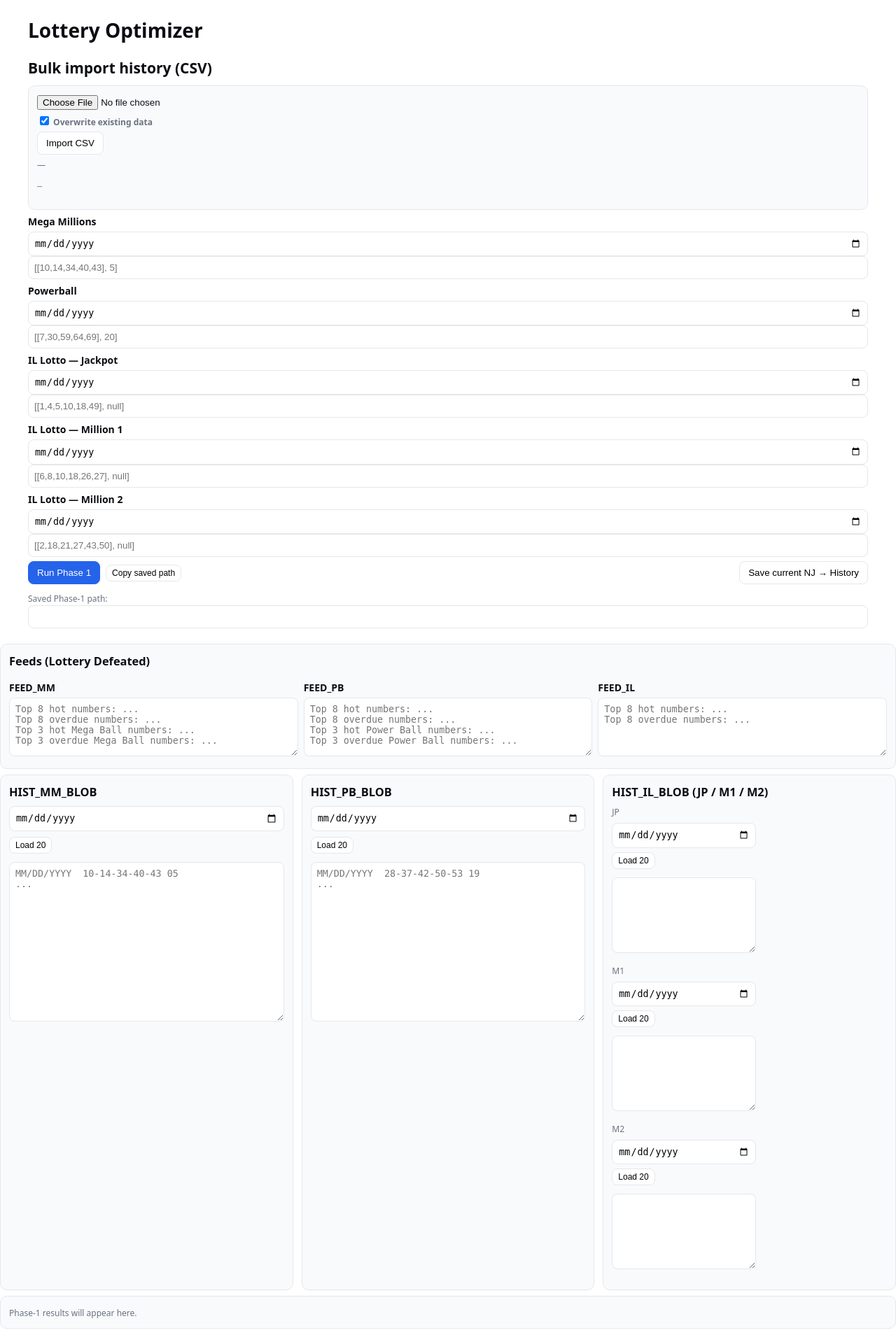
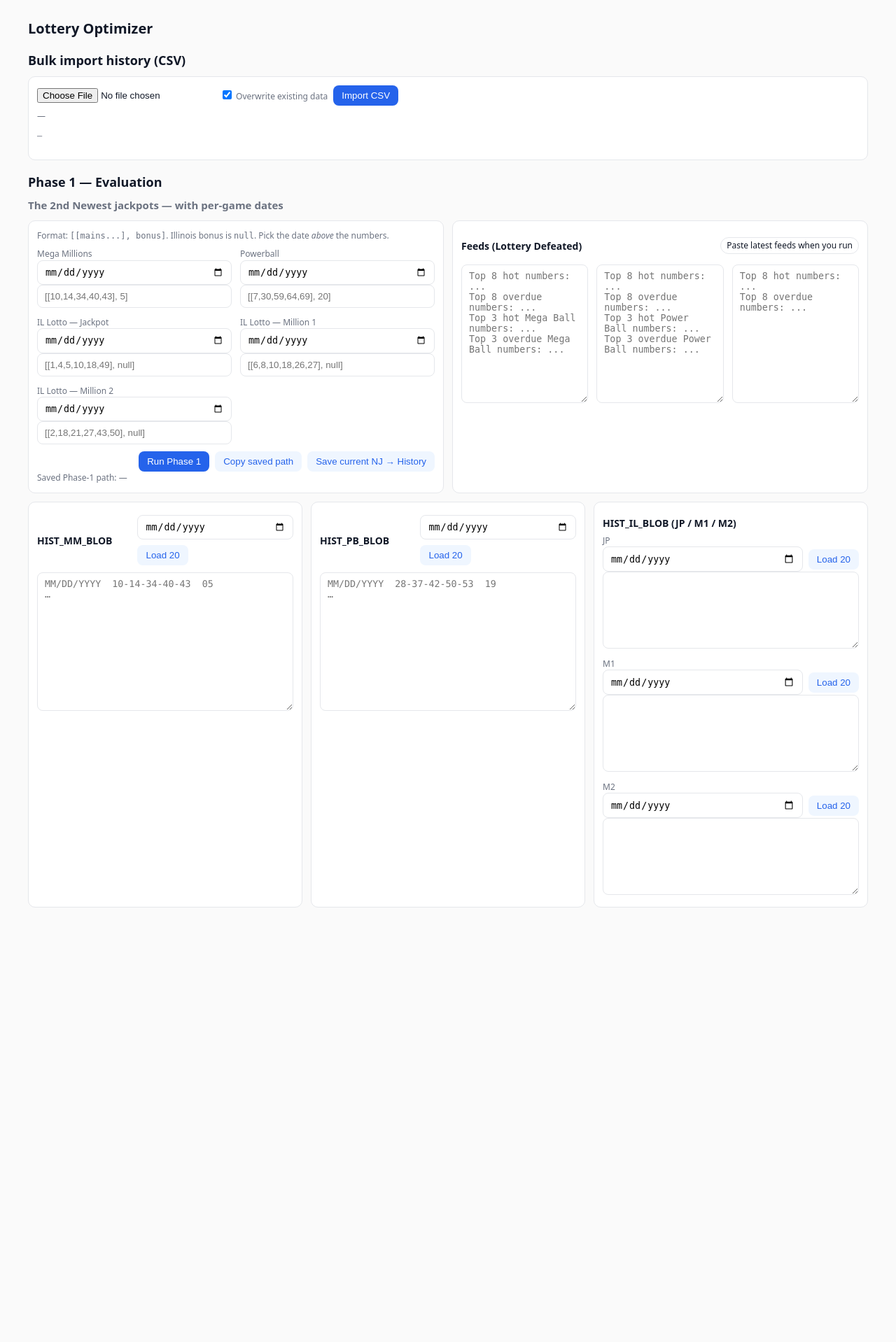
Before and after one commit to lettiehsu/lottery-optimizer, a Flask app: page / in a window 1280 px wide. Shown: the top 1918 px of the page at 70% size. After the commit the page ends 1297 px from the top, so only its background shows below. Run offline with Flask 3, Linux system fonts and the light colour scheme.

Commit message:
Update index.html

```diff
--- a/templates/index.html
+++ b/templates/index.html
@@ -1,208 +1,193 @@
-<!DOCTYPE html>
+<!doctype html>
 <html lang="en">
 <head>
-  <meta charset="utf-8"/>
-  <meta name="viewport" content="width=device-width,initial-scale=1"/>
+  <meta charset="utf-8" />
+  <meta name="viewport" content="width=device-width,initial-scale=1" />
   <title>Lottery Optimizer</title>
+  <link rel="icon" href="data:," />
   <style>
-    :root{--bg:#fff;--fg:#0b0d12;--muted:#6b7280;--card:#f8fafc;--line:#e5e7eb;--accent:#2563eb}
-    html,body{background:var(--bg);color:var(--fg);font:14px/1.5 system-ui,Segoe UI,Roboto,Helvetica,Arial,sans-serif;margin:0}
-    .wrap{max-width:1200px;margin:0 auto;padding:22px}
-    h1{margin:0 0 6px} h2{margin:18px 0 8px} h3{margin:0 0 8px}
-    .row{display:grid;grid-template-columns:repeat(12,1fr);gap:12px}
-    .card{background:var(--card);border:1px solid var(--line);border-radius:10px;padding:12px}
-    .col-12{grid-column:span 12}.col-8{grid-column:span 8}.col-6{grid-column:span 6}.col-4{grid-column:span 4}
-    label{display:block;font-weight:600;margin:6px 0 4px}
-    input[type=text],input[type=date],textarea{width:100%;box-sizing:border-box;border:1px solid var(--line);border-radius:8px;padding:8px;background:#fff}
-    textarea{min-height:84px;resize:vertical}
-    .btn{appearance:none;border:1px solid var(--line);background:#fff;border-radius:8px;padding:8px 12px;cursor:pointer}
-    .btn.primary{background:var(--accent);color:#fff;border-color:var(--accent)}
-    .btn.small{padding:4px 8px;font-size:12px}
-    .muted{color:var(--muted);font-size:12px}
-    .mono{font-family:ui-monospace,SFMono-Regular,Menlo,Consolas,monospace}
-    .toolbar{display:flex;gap:8px;flex-wrap:wrap;align-items:center;margin:6px 0 12px}
+    :root {
+      --bg:#fafafa; --card:#fff; --muted:#6b7280; --text:#111827;
+      --border:#e5e7eb; --brand:#2563eb; --brand-ghost:#eff6ff;
+    }
+    html,body{margin:0;padding:0;background:var(--bg);color:var(--text);font:14px/1.45 system-ui, -apple-system, Segoe UI, Roboto, Helvetica, Arial, "Apple Color Emoji","Segoe UI Emoji";}
+    h1{font-size:20px;margin:12px 0 6px}
+    h2{font-size:18px;margin:18px 0 10px}
+    h3{font-size:15px;margin:6px 0 10px}
+    h4{font-size:14px;margin:8px 0 6px}
+    .wrap{max-width:1200px;margin:0 auto;padding:14px}
+    .muted{color:var(--muted)}
+    .small{font-size:12px}
+    .mono{font-family: ui-monospace, SFMono-Regular, Menlo, Monaco, Consolas, "Liberation Mono","Courier New",monospace}
+    .card{background:var(--card); border:1px solid var(--border); border-radius:10px; padding:12px}
+    .btn{background:var(--brand); color:#fff; border:0; border-radius:8px; padding:7px 12px; cursor:pointer}
+    .btn:disabled{opacity:.5;cursor:not-allowed}
+    .btn.ghost{background:var(--brand-ghost); color:var(--brand)}
+    input[type="text"], input[type="date"], textarea{
+      width:100%; box-sizing:border-box; padding:8px 10px; border:1px solid var(--border); border-radius:8px; background:#fff;
+    }
+    textarea{resize:vertical; min-height:110px}
+    .grid{display:grid; gap:12px}
+    .grid-2{grid-template-columns: repeat(2, minmax(0,1fr))}
+    .grid-3{grid-template-columns: repeat(3, minmax(0,1fr))}
+    .row{display:flex; gap:8px; flex-wrap:wrap; align-items:center}
+    .space{height:10px}
+    .section{margin-top:14px}
+    .right{justify-content:flex-end}
+    .pill{display:inline-block; padding:2px 8px; border:1px solid var(--border); border-radius:999px}
+    .tight textarea{min-height:80px}
+    .toolbar{display:flex; gap:8px; align-items:center; justify-content:space-between; margin:6px 0 10px}
+    .k{background:#f3f4f6; border:1px solid var(--border); border-radius:6px; padding:6px 8px}
   </style>
 </head>
 <body>
   <div class="wrap">
     <h1>Lottery Optimizer</h1>
 
-    <!-- PHASE 1 -->
+    <!-- =================== CSV Upload =================== -->
     <h2>Bulk import history (CSV)</h2>
     <div class="card">
       <form id="csv_form" enctype="multipart/form-data" onsubmit="return false;">
-        <input type="file" id="csv_file" name="file" accept=".csv,text/csv"/>
-        <label class="muted">
-          <input type="checkbox" id="overwrite" checked/> Overwrite existing data
-        </label>
+        <div class="row">
+          <input type="file" id="csv_file" name="file" accept=".csv,text/csv" />
+          <label class="muted small"><input type="checkbox" id="overwrite" checked/> Overwrite existing data</label>
           <button class="btn" id="btn_import" type="button">Import CSV</button>
+        </div>
       </form>
-      <div id="csv_selected" class="muted" style="margin-top:6px">—</div>
-      <pre id="import_out" class="mono muted">—</pre>
+      <div class="small muted" id="csv_selected" style="margin-top:6px">—</div>
+      <pre id="import_out" class="mono small muted">—</pre>
     </div>
 
-        <label for="mm_date">Mega Millions</label>
+    <!-- =================== Phase 1 =================== -->
+    <div class="section">
+      <h2>Phase 1 — Evaluation</h2>
+      <h3 class="muted" id="p1_title">The 2nd Newest jackpots — with per-game dates</h3>
+
+      <div class="grid grid-2">
+        <!-- NJ + dates -->
+        <div class="card">
+          <div class="small muted" style="margin-bottom:8px">
+            Format: <code>[[mains...], bonus]</code>. Illinois bonus is <code>null</code>. Pick the date <em>above</em> the numbers.
+          </div>
+
+          <div class="grid grid-2">
+            <div>
+              <div class="muted small">Mega Millions</div>
               <input id="mm_date" type="date" />
               <input id="mm_latest" type="text" placeholder="[[10,14,34,40,43], 5]" />
-
-        <label for="pb_date">Powerball</label>
+            </div>
+            <div>
+              <div class="muted small">Powerball</div>
               <input id="pb_date" type="date" />
               <input id="pb_latest" type="text" placeholder="[[7,30,59,64,69], 20]" />
-
-        <label for="il_jp_date">IL Lotto — Jackpot</label>
+            </div>
+            <div>
+              <div class="muted small">IL Lotto — Jackpot</div>
               <input id="il_jp_date" type="date" />
               <input id="il_jp_latest" type="text" placeholder="[[1,4,5,10,18,49], null]" />
-
-        <label for="il_m1_date">IL Lotto — Million 1</label>
+            </div>
+            <div>
+              <div class="muted small">IL Lotto — Million 1</div>
               <input id="il_m1_date" type="date" />
               <input id="il_m1_latest" type="text" placeholder="[[6,8,10,18,26,27], null]" />
-
-        <label for="il_m2_date">IL Lotto — Million 2</label>
+            </div>
+            <div>
+              <div class="muted small">IL Lotto — Million 2</div>
               <input id="il_m2_date" type="date" />
               <input id="il_m2_latest" type="text" placeholder="[[2,18,21,27,43,50], null]" />
-
-        <div class="toolbar">
-          <button id="btn_run_p1" class="btn primary">Run Phase 1</button>
-          <button id="btn_copy_p1" class="btn small">Copy saved path</button>
-          <div style="flex:1"></div>
-          <button id="btn_save_nj" class="btn">Save current NJ → History</button>
             </div>
-        <div class="muted">Saved Phase-1 path:</div>
-        <input id="p1_saved_path" class="mono" type="text" readonly/>
           </div>
 
-      <div class="card col-6">
-        <h3>Feeds (Lottery Defeated)</h3>
-        <div class="row" style="grid-template-columns:repeat(3,1fr);gap:8px">
-          <div><label for="feed_mm">FEED_MM</label><textarea id="feed_mm" placeholder="Top 8 hot numbers: ...&#10;Top 8 overdue numbers: ...&#10;Top 3 hot Mega Ball numbers: ...&#10;Top 3 overdue Mega Ball numbers: ..."></textarea></div>
-          <div><label for="feed_pb">FEED_PB</label><textarea id="feed_pb" placeholder="Top 8 hot numbers: ...&#10;Top 8 overdue numbers: ...&#10;Top 3 hot Power Ball numbers: ...&#10;Top 3 overdue Power Ball numbers: ..."></textarea></div>
-          <div><label for="feed_il">FEED_IL</label><textarea id="feed_il" placeholder="Top 8 hot numbers: ...&#10;Top 8 overdue numbers: ..."></textarea></div>
+          <div class="row right" style="margin-top:10px">
+            <button class="btn" id="btn_run_p1">Run Phase 1</button>
+            <button class="btn ghost" id="btn_copy_p1_path">Copy saved path</button>
+            <button class="btn ghost" id="btn_save_nj_hist">Save current NJ → History</button>
+          </div>
+          <div class="small muted">Saved Phase-1 path: <span id="p1_saved_path">—</span></div>
+        </div>
+
+        <!-- Feeds -->
+        <div class="card tight">
+          <div class="toolbar">
+            <h4>Feeds (Lottery Defeated)</h4>
+            <span class="pill small">Paste latest feeds when you run</span>
+          </div>
+          <div class="grid grid-3">
+            <textarea id="FEED_MM" rows="12" spellcheck="false" placeholder="Top 8 hot numbers: ...&#10;Top 8 overdue numbers: ...&#10;Top 3 hot Mega Ball numbers: ...&#10;Top 3 overdue Mega Ball numbers: ..."></textarea>
+            <textarea id="FEED_PB" rows="12" spellcheck="false" placeholder="Top 8 hot numbers: ...&#10;Top 8 overdue numbers: ...&#10;Top 3 hot Power Ball numbers: ...&#10;Top 3 overdue Power Ball numbers: ..."></textarea>
+            <textarea id="FEED_IL" rows="12" spellcheck="false" placeholder="Top 8 hot numbers: ...&#10;Top 8 overdue numbers: ..."></textarea>
           </div>
         </div>
       </div>
 
-    <!-- HIST with pivot calendars -->
+      <!-- History blobs -->
+      <div class="grid grid-3" style="margin-top:12px">
+        <div class="card">
+          <div class="toolbar">
+            <h4>HIST_MM_BLOB</h4>
+            <div class="row">
+              <input id="hist_mm_date" type="date" />
+              <button class="btn ghost" id="hist_mm_load20" type="button">Load 20</button>
+            </div>
+          </div>
+          <textarea id="HIST_MM_BLOB" rows="12" class="mono" spellcheck="false"
+            placeholder="MM/DD/YYYY  10-14-34-40-43  05&#10;…"></textarea>
+        </div>
+
+        <div class="card">
+          <div class="toolbar">
+            <h4>HIST_PB_BLOB</h4>
+            <div class="row">
+              <input id="hist_pb_date" type="date" />
+              <button class="btn ghost" id="hist_pb_load20" type="button">Load 20</button>
+            </div>
+          </div>
+          <textarea id="HIST_PB_BLOB" rows="12" class="mono" spellcheck="false"
+            placeholder="MM/DD/YYYY  28-37-42-50-53  19&#10;…"></textarea>
+        </div>
+
+        <div class="card">
+          <h4>HIST_IL_BLOB (JP / M1 / M2)</h4>
+
+          <div class="row">
+            <div style="flex:1">
+              <div class="small muted">JP</div>
+              <div class="row">
+                <input id="hist_il_jp_date" type="date" style="flex:1" />
+                <button class="btn ghost" id="hist_il_jp_load20" type="button">Load 20</button>
+              </div>
+              <textarea id="HIST_IL_JP_BLOB" rows="4" class="mono" spellcheck="false"></textarea>
+            </div>
+          </div>
+
           <div class="row" style="margin-top:8px">
-      <div class="card col-4">
-        <h3>HIST_MM_BLOB</h3>
-        <div class="toolbar">
-          <input id="mmPivot" type="date" title="Pivot date (3rd newest prefilled)"/>
-          <button id="mmRetrieve" class="btn small">Load 20</button>
+            <div style="flex:1">
+              <div class="small muted">M1</div>
+              <div class="row">
+                <input id="hist_il_m1_date" type="date" style="flex:1" />
+                <button class="btn ghost" id="hist_il_m1_load20" type="button">Load 20</button>
               </div>
-        <textarea id="histMM" class="mono" rows="14" placeholder="MM/DD/YYYY  10-14-34-40-43 05&#10;..."></textarea>
+              <textarea id="HIST_IL_M1_BLOB" rows="4" class="mono" spellcheck="false"></textarea>
             </div>
-      <div class="card col-4">
-        <h3>HIST_PB_BLOB</h3>
-        <div class="toolbar">
-          <input id="pbPivot" type="date" title="Pivot date (3rd newest prefilled)"/>
-          <button id="pbRetrieve" class="btn small">Load 20</button>
           </div>
-        <textarea id="histPB" class="mono" rows="14" placeholder="MM/DD/YYYY  28-37-42-50-53 19&#10;..."></textarea>
+
+          <div class="row" style="margin-top:8px">
+            <div style="flex:1">
+              <div class="small muted">M2</div>
+              <div class="row">
+                <input id="hist_il_m2_date" type="date" style="flex:1" />
+                <button class="btn ghost" id="hist_il_m2_load20" type="button">Load 20</button>
               </div>
-      <div class="card col-4">
-        <h3>HIST_IL_BLOB (JP / M1 / M2)</h3>
-        <div class="toolbar" style="gap:12px;flex-wrap:wrap">
-          <div>
-            <div class="muted">JP</div>
-            <div class="toolbar" style="gap:6px">
-              <input id="ilJpPivot" type="date"/>
-              <button id="ilJpRetrieve" class="btn small">Load 20</button>
+              <textarea id="HIST_IL_M2_BLOB" rows="4" class="mono" spellcheck="false"></textarea>
             </div>
-            <textarea id="histIL_JP" class="mono" rows="6"></textarea>
-          </div>
-          <div>
-            <div class="muted">M1</div>
-            <div class="toolbar" style="gap:6px">
-              <input id="ilM1Pivot" type="date"/>
-              <button id="ilM1Retrieve" class="btn small">Load 20</button>
-            </div>
-            <textarea id="histIL_M1" class="mono" rows="6"></textarea>
-          </div>
-          <div>
-            <div class="muted">M2</div>
-            <div class="toolbar" style="gap:6px">
-              <input id="ilM2Pivot" type="date"/>
-              <button id="ilM2Retrieve" class="btn small">Load 20</button>
-            </div>
-            <textarea id="histIL_M2" class="mono" rows="6"></textarea>
           </div>
         </div>
       </div>
     </div>
 
-    <div class="row" style="margin-top:8px">
-      <div class="card col-12">
-        <div id="p1_results"><span class="muted">Phase-1 results will appear here.</span></div>
-      </div>
+    <!-- Phase 2 and Phase 3 remain as in your repo; this file focuses on the fixes you asked. -->
   </div>
 
-    <!-- PHASE 2 (unchanged content-wise) -->
-    <h2>Phase 2 — Prediction (100×)</h2>
-    <div class="card">
-      <div class="toolbar">
-        <label class="muted">Saved Phase-1 state →</label>
-        <input id="p2_input_path" class="mono" type="text" style="flex:1" placeholder="/tmp/lotto_phase1_YYYY-MM-DD_HH-MM-SS.json"/>
-        <button id="btn_run_p2" class="btn primary">Run Phase 2</button>
-        <button id="btn_recent" class="btn">GET /recent</button>
-      </div>
-      <div class="row">
-        <div class="card col-4"><h3>MM buy list (10)</h3><pre id="mm_buy" class="mono muted">—</pre><button id="btn_copy_mm" class="btn small">Copy list</button></div>
-        <div class="card col-4"><h3>PB buy list (10)</h3><pre id="pb_buy" class="mono muted">—</pre><button id="btn_copy_pb" class="btn small">Copy list</button></div>
-        <div class="card col-4"><h3>IL buy list (15)</h3><pre id="il_buy" class="mono muted">—</pre><button id="btn_copy_il" class="btn small">Copy list</button></div>
-      </div>
-      <div class="muted" style="margin-top:8px">Saved Phase-2 path:</div>
-      <input id="p2_saved_path" class="mono" type="text" readonly/>
-      <div class="row" style="margin-top:8px">
-        <div class="card col-4"><h3>MM aggregated hits</h3><pre id="mm_agg" class="mono muted">—</pre></div>
-        <div class="card col-4"><h3>PB aggregated hits</h3><pre id="pb_agg" class="mono muted">—</pre></div>
-        <div class="card col-4"><h3>IL aggregated hits</h3><pre id="il_agg" class="mono muted">—</pre></div>
-      </div>
-    </div>
-
-    <!-- PHASE 3 -->
-    <h2>Phase 3 — Confirmation</h2>
-    <div class="card">
-      <h3>The 1st Newest jackpots — with per-game dates</h3>
-      <div class="muted mono">Same format as Phase 1. We build NWJ JSON from these fields.</div>
-
-      <label for="mm_date_p3">Mega Millions</label>
-      <input id="mm_date_p3" type="date"/>
-      <input id="mm_latest_p3" type="text" placeholder="[[10,14,34,40,43], 5]"/>
-
-      <label for="pb_date_p3">Powerball</label>
-      <input id="pb_date_p3" type="date"/>
-      <input id="pb_latest_p3" type="text" placeholder="[[14,15,32,42,49], 1]"/>
-
-      <label for="il_jp_date_p3">IL Lotto — Jackpot</label>
-      <input id="il_jp_date_p3" type="date"/>
-      <input id="il_jp_latest_p3" type="text" placeholder="[[1,4,5,10,18,49], null]"/>
-
-      <label for="il_m1_date_p3">IL Lotto — Million 1</label>
-      <input id="il_m1_date_p3" type="date"/>
-      <input id="il_m1_latest_p3" type="text" placeholder="[[6,8,10,18,26,27], null]"/>
-
-      <label for="il_m2_date_p3">IL Lotto — Million 2</label>
-      <input id="il_m2_date_p3" type="date"/>
-      <input id="il_m2_latest_p3" type="text" placeholder="[[2,18,21,27,43,50], null]"/>
-
-      <div class="toolbar"><button id="btn_run_p3" class="btn primary">Confirm vs NWJ</button></div>
-      <div class="row">
-        <div class="card col-4"><h3>MM rows that hit</h3><pre id="mm_c_hits" class="mono muted">—</pre></div>
-        <div class="card col-4"><h3>PB rows that hit</h3><pre id="pb_c_hits" class="mono muted">—</pre></div>
-        <div class="card col-4"><h3>IL rows that hit (JP/M1/M2)</h3><pre id="il_c_hits" class="mono muted">—</pre></div>
-      </div>
-    </div>
-
-    <h2>Recent &amp; Exports</h2>
-    <div class="toolbar">
-      <button id="btn_recent_bottom" class="btn">GET /recent</button>
-      <a class="btn" href="/hist_csv?game=MM" target="_blank">Download MM CSV</a>
-      <a class="btn" href="/hist_csv?game=PB" target="_blank">Download PB CSV</a>
-      <a class="btn" href="/hist_csv?game=IL" target="_blank">Download IL CSV</a>
-    </div>
-    <pre id="recent_out" class="mono muted card">—</pre>
-  </div>
-
-  <script src="/static/app.js?v=9"></script>
+  <script src="/static/app.js"></script>
 </body>
 </html>
```
Lines whose indentation alone changed are shown as unchanged.
